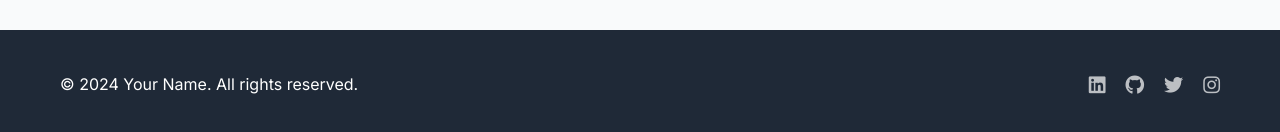
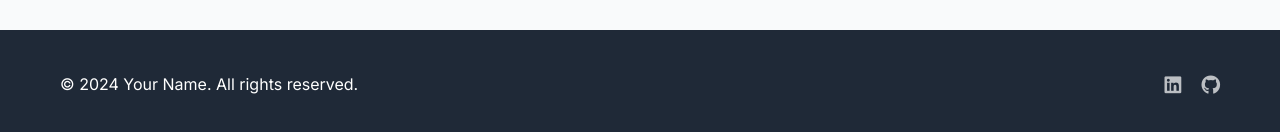
Before and after one commit to Crainoe/Interactive_Resume, a website: page interactive-resume/index.html in a window 1280 px wide. Shown: the part 6236-6368 px from the top of the page. Drawn offline with Linux system fonts and the light colour scheme.

Commit message:
Remove Twitter and Instagram links from footer for cleaner design

```diff
--- a/interactive-resume/index.html
+++ b/interactive-resume/index.html
@@ -627,8 +627,8 @@
           <div class="footer-social">
             <a href="#" class="social-link"><i class="fab fa-linkedin"></i></a>
             <a href="#" class="social-link"><i class="fab fa-github"></i></a>
-            <a href="#" class="social-link"><i class="fab fa-twitter"></i></a>
-            <a href="#" class="social-link"><i class="fab fa-instagram"></i></a>
+            <!-- <a href="#" class="social-link"><i class="fab fa-twitter"></i></a>
+            <a href="#" class="social-link"><i class="fab fa-instagram"></i></a> -->
           </div>
         </div>
       </div>
```
